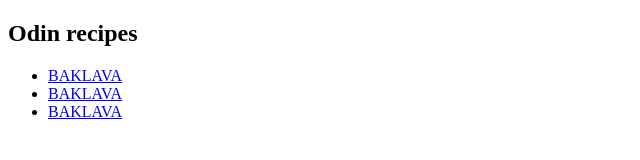
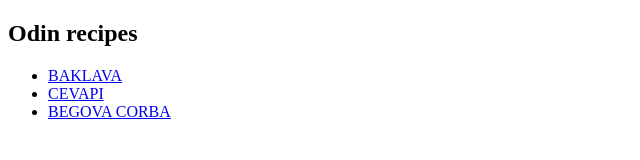
Before and after one commit to BlueFantazam/odin-recipes.com, a plain HTML site: page index.html in a window 1280 px wide. Shown: the whole page, without its empty margins (0-640 px from the left). Drawn offline with Linux system fonts and the light colour scheme.

Commit message:
Link names fixed for new recipe files.

```diff
--- a/index.html
+++ b/index.html
@@ -11,8 +11,8 @@
         <h1>Odin recipes</h1>
         <ul>
           <li><a href="recipes/BA_baklava.html">BAKLAVA</a></li>
-          <li><a href="recipes/BA_cevap.html">BAKLAVA</a></li>
-          <li><a href="recipes/BA_begova.html">BAKLAVA</a></li>
+          <li><a href="recipes/BA_cevap.html">CEVAPI</a></li>
+          <li><a href="recipes/BA_begova.html">BEGOVA CORBA</a></li>
         </ul>
       </section>
     </main>
```
